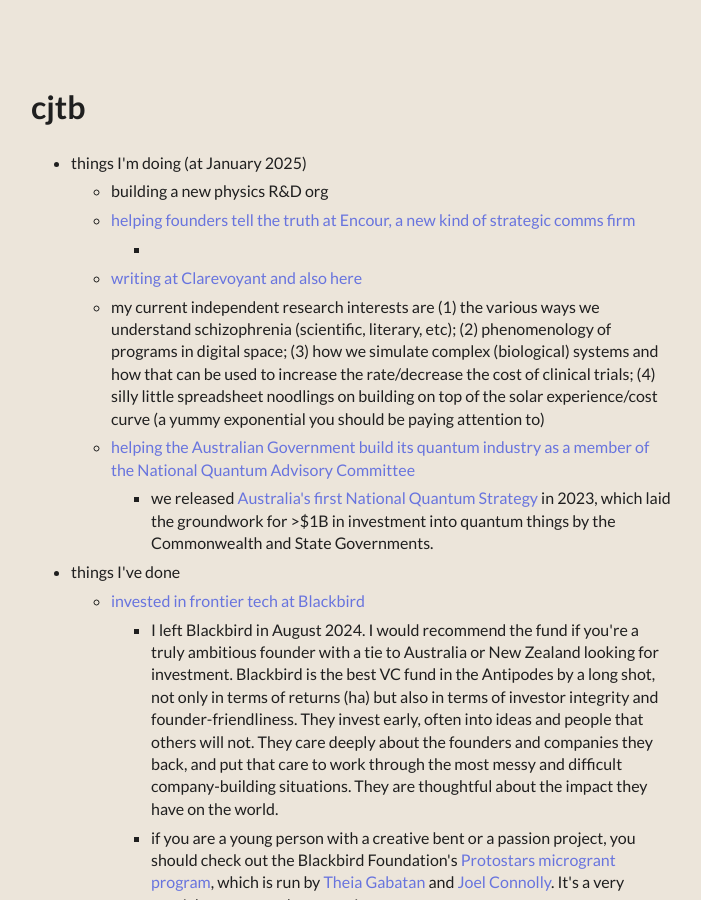
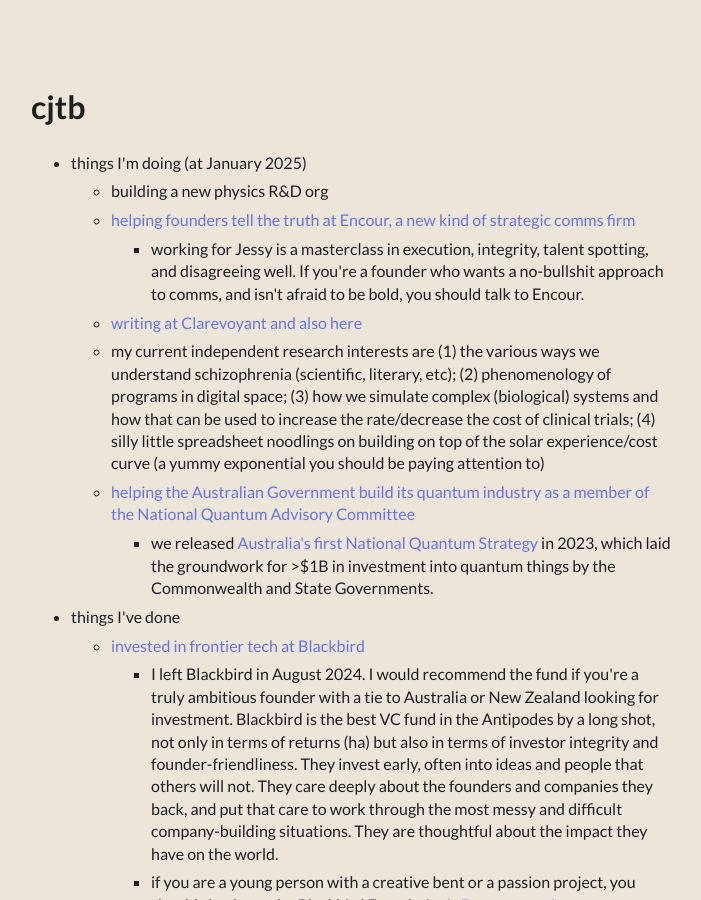
Before and after one commit to clarebirch/clarebirch.github.io, a Jekyll site: the page built from index.md, in a window 1280 px wide and 900 px high. Shown: the whole window, without its empty margins (289-990 px from the left). Built offline with Jekyll 4.4.1, drawn with Linux system fonts in a browser that asks for light colours; some web fonts are replaced; some of the changed text lies outside the part shown.

Commit message:
Fixing formatting

```diff
--- a/_data/menu.yml
+++ b/_data/menu.yml
@@ -7,7 +7,8 @@
       - title: building a new physics R&D org
       - title: helping founders tell the truth at Encour, a new kind of strategic comms firm
         url: https://encour.co
-        entries: working for Jessy is a masterclass in execution, integrity, and disagreeing well. If you're a founder who wants a no-bullshit approach to comms, and isn't afraid to be bold, you should talk to Encour.
+        entries:
+        - title: working for Jessy is a masterclass in execution, integrity, talent spotting, and disagreeing well. If you're a founder who wants a no-bullshit approach to comms, and isn't afraid to be bold, you should talk to Encour.
       - title: writing at Clarevoyant and also here
         url: https://clarevoyant.substack.com
       - title: my current independent research interests are (1) the various ways we understand schizophrenia (scientific, literary, etc); (2) phenomenology of programs in digital space; (3) how we simulate complex (biological) systems and how that can be used to increase the rate/decrease the cost of clinical trials; (4) silly little spreadsheet noodlings on building on top of the solar experience/cost curve (a yummy exponential you should be paying attention to)
@@ -49,7 +50,8 @@
     url: library.html
 #  - title: rss
 #    url: feed.xml
-
+  - title: leave me anonymous feedback!
+    url: https://admonymous.com/cjtb
   - title: some places i haunt online
     entries:
       - title: twitter
```
Also changed, not shown: .obsidian/workspace.json, 1 other file.
